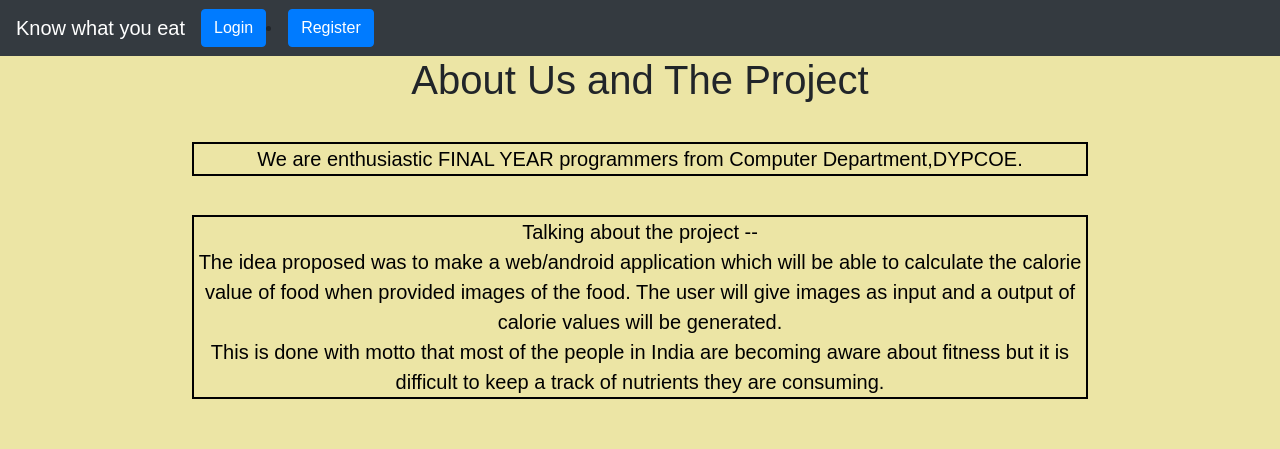
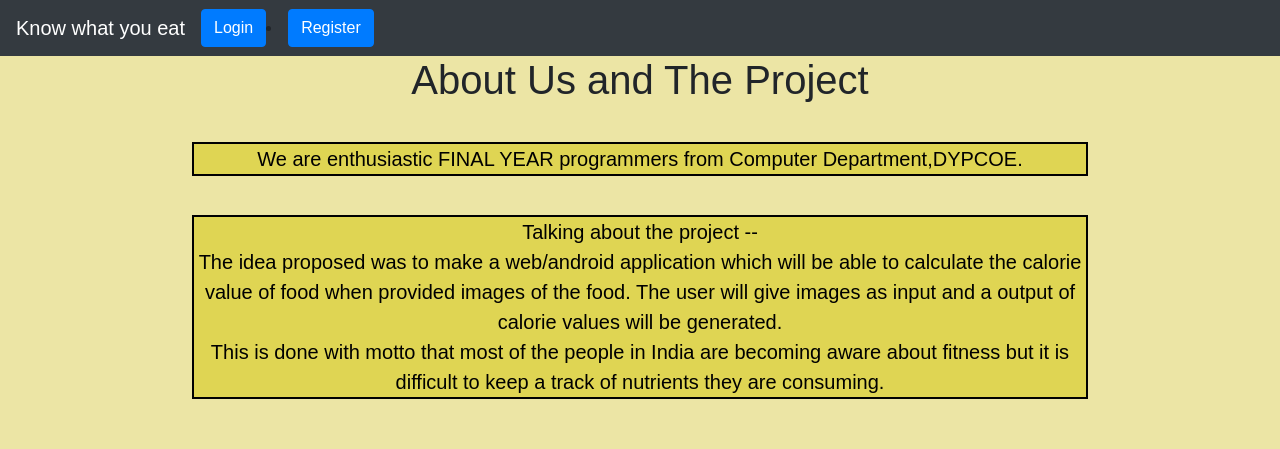
Before and after one commit to ROHROCK/Know-what-you-eat, a React (Create React App) app in the folder know-what-you-eat/: page /about in a window 1280 px wide. Shown: the top 449 px of the page. Built offline with nearby package versions, Linux system fonts and the light colour scheme.

Commit message:
AboutUs Update

```diff
--- a/know-what-you-eat/src/components/css/about.css
+++ b/know-what-you-eat/src/components/css/about.css
@@ -1,5 +1,5 @@
 .AboutMain {
-    background-color: #ece5a5
+  background-color: #ece5a5;
 }
 
 h1 {
@@ -12,6 +12,7 @@ h2 {
 }
 
 p {
+  background-color: #dfd553;
   margin-top: 3%;
   margin-left: 15%;
   font-size: 20px;
@@ -22,13 +23,14 @@ p {
 }
 
 .Technology {
+  background-color: #dfd553;
   margin-top: 5%;
   width: 100%;
   display: grid;
   grid-template-rows: 100%;
   grid-template-rows: 60% 60%;
   border: 2px solid #000000;
-    padding: 2%
+  padding: 2%;
 }
 
 .Row1 {
```
Lines whose indentation alone changed are shown as unchanged.
